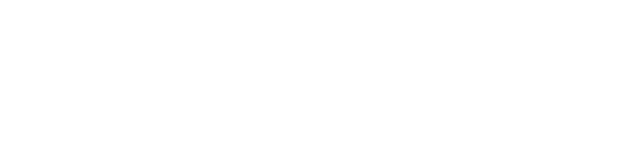
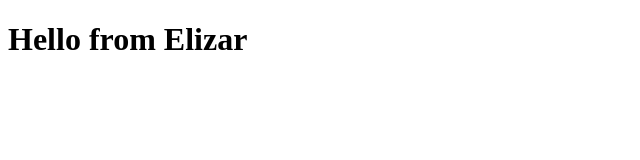
Before and after one commit to Alisher-00kg/gadjet-33, a plain HTML site: page index.html in a window 1280 px wide. Shown: the whole page, without its empty margins (0-640 px from the left). Drawn offline with Linux system fonts and the light colour scheme.

Commit message:
save elizario

```diff
--- a/index.html
+++ b/index.html
@@ -7,5 +7,7 @@
     <script src="./main.js" defer></script>
     <title>Document</title>
   </head>
-  <body></body>
+  <body>
+    <h1>Hello from Elizar</h1>
+  </body>
 </html>
```
